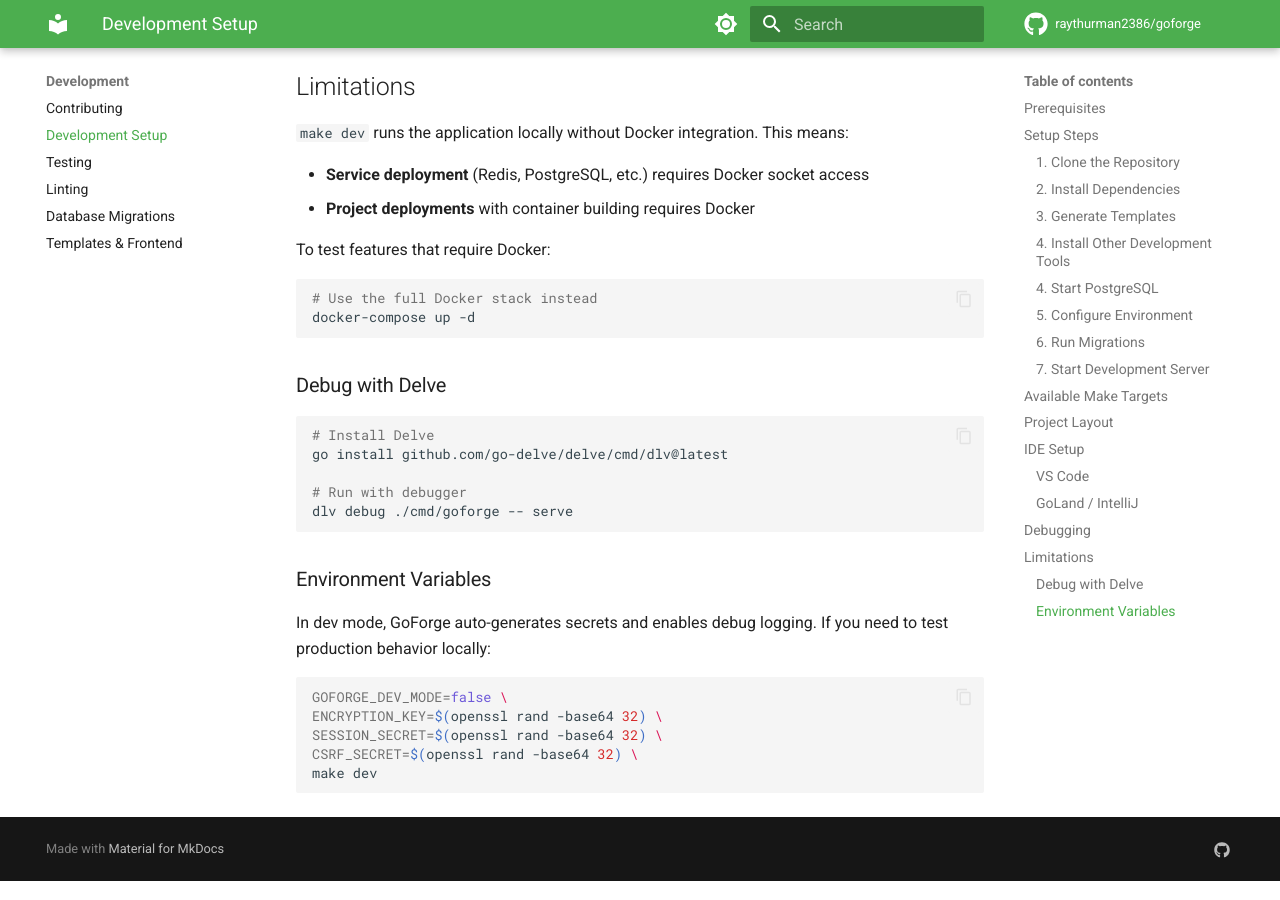
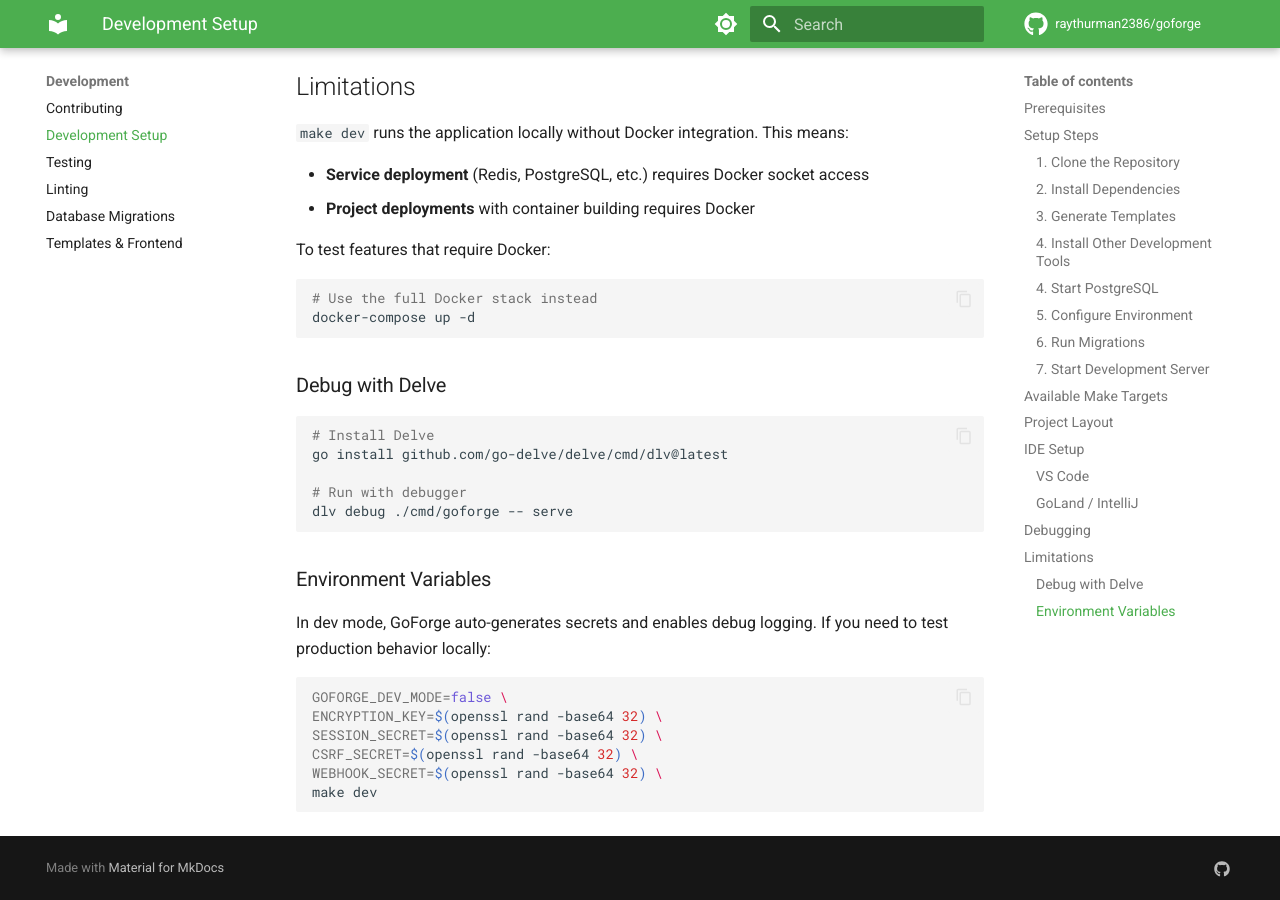
Before and after one commit to raythurman2386/goforge, an MkDocs documentation site: the page built from docs/development/setup.md, in a window 1280 px wide and 900 px high, scrolled down 3419 px. Built offline with MkDocs 1.6.1 and Material for MkDocs 9.7.7, drawn with Linux system fonts in a browser that asks for light colours; comment, search, counter and statistics services are not loaded.

Commit message:
docs(setup): add WEBHOOK_SECRET to production-mode local example

````diff
--- a/docs/development/setup.md
+++ b/docs/development/setup.md
@@ -179,5 +179,6 @@ GOFORGE_DEV_MODE=false \
 ENCRYPTION_KEY=$(openssl rand -base64 32) \
 SESSION_SECRET=$(openssl rand -base64 32) \
 CSRF_SECRET=$(openssl rand -base64 32) \
+WEBHOOK_SECRET=$(openssl rand -base64 32) \
 make dev
 ```
````
